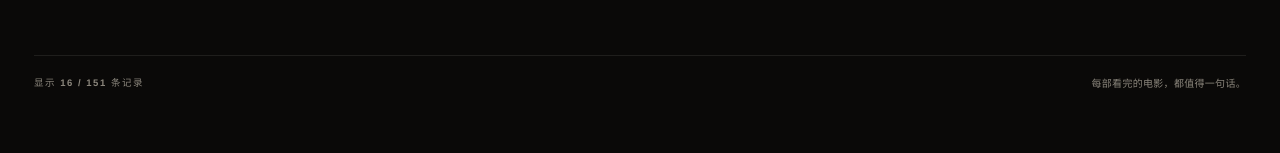
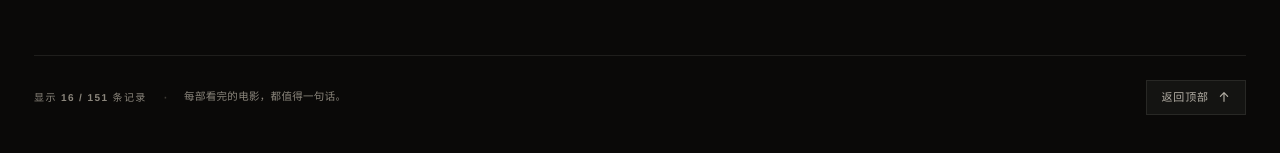
Before and after one commit to hujunalex1/FilmLog, a React (Vite) app: page / in a window 1280 px wide. Shown: the part 2384-2537 px from the top of the page. Built offline with nearby package versions, Linux system fonts and the light colour scheme; no server answers.

Commit message:
feat(ui): 在页面底部添加返回顶部按钮与浮动返回顶部按钮

```diff
--- a/src/App.jsx
+++ b/src/App.jsx
@@ -8,6 +8,7 @@ import EntryDetailDialog from './components/EntryDetailDialog';
 import DataDialog from './components/DataDialog';
 import AccountDialog from './components/AccountDialog';
 import ConfirmDialog from './components/ConfirmDialog';
+import BackToTop from './components/BackToTop';
 import Toast from './components/Toast';
 import { retiredSeedIds, seedEntries } from './data/content';
 import { usePersistentState } from './hooks/usePersistentState';
@@ -601,6 +602,7 @@ export default function App() {
         />
       )}
 
+      <BackToTop />
       <Toast toast={toast} onDismiss={dismissToast} />
     </div>
   );
--- /dev/null
+++ b/src/components/BackToTop.jsx
@@ -0,0 +1,30 @@
+import { useEffect, useState } from 'react';
+import { ArrowUpIcon } from './Icons';
+
+export default function BackToTop() {
+  const [visible, setVisible] = useState(false);
+
+  useEffect(() => {
+    const handleScroll = () => {
+      setVisible(window.scrollY > 480);
+    };
+
+    handleScroll();
+    window.addEventListener('scroll', handleScroll, { passive: true });
+    return () => window.removeEventListener('scroll', handleScroll);
+  }, []);
+
+  if (!visible) return null;
+
+  return (
+    <button
+      type="button"
+      onClick={() => window.scrollTo({ top: 0, behavior: 'smooth' })}
+      className="focus-ring fixed bottom-6 right-6 z-30 flex h-10 w-10 items-center justify-center rounded-full border border-hairline bg-panel text-mid shadow-[0_8px_24px_rgba(0,0,0,0.65)] transition-all duration-200 hover:border-hi/30 hover:text-hi active:scale-95"
+      aria-label="返回页面顶部"
+      title="返回顶部"
+    >
+      <ArrowUpIcon className="h-4 w-4" />
+    </button>
+  );
+}
--- a/src/components/Icons.jsx
+++ b/src/components/Icons.jsx
@@ -188,6 +188,14 @@ export function ArrowUpRightIcon({ className = '' }) {
   );
 }
 
+export function ArrowUpIcon({ className = '' }) {
+  return (
+    <svg viewBox="0 0 20 20" className={className} {...baseProps}>
+      <path d="M10 16.2V3.8M4.8 9l5.2-5.2L15.2 9" stroke="currentColor" strokeWidth="1.6" strokeLinecap="round" strokeLinejoin="round" />
+    </svg>
+  );
+}
+
 export function ArrowRightIcon({ className = '' }) {
   return (
     <svg viewBox="0 0 20 20" className={className} {...baseProps}>
--- a/src/components/JournalSection.jsx
+++ b/src/components/JournalSection.jsx
@@ -2,7 +2,7 @@ import { useEffect, useState } from 'react';
 import EmptyState from './EmptyState';
 import EntryCard from './EntryCard';
 import JournalToolbar from './JournalToolbar';
-import { HeartIcon, SearchIcon } from './Icons';
+import { ArrowUpIcon, HeartIcon, SearchIcon } from './Icons';
 
 const PAGE_SIZE = 16;
 
@@ -129,17 +129,34 @@ export default function JournalSection({
         </div>
       )}
 
-      {hasEntries && totalCount > 0 && (
-        <div className="mt-14 flex flex-wrap items-center justify-between gap-4 border-t border-hairline pt-5">
-          <p className="text-[9.5px] font-bold uppercase tracking-[.16em] text-low">
-            显示 {String(shownEntries.length).padStart(2, '0')} /{' '}
-            {String(totalCount).padStart(2, '0')} 条记录
-          </p>
-          <p className="text-[10px] tracking-[.03em] text-low">
+      <div className="mt-14 flex flex-wrap items-center justify-between gap-4 border-t border-hairline pt-6">
+        <div className="flex flex-wrap items-center gap-2.5 sm:gap-4">
+          {hasEntries && totalCount > 0 && (
+            <p className="text-[10px] font-bold uppercase tracking-[.14em] text-low">
+              显示 {String(shownEntries.length).padStart(2, '0')} /{' '}
+              {String(totalCount).padStart(2, '0')} 条记录
+            </p>
+          )}
+          {hasEntries && totalCount > 0 && (
+            <span className="hidden text-low/40 sm:inline" aria-hidden="true">
+              ·
+            </span>
+          )}
+          <p className="text-[10.5px] tracking-[.03em] text-low">
             每部看完的电影，都值得一句话。
           </p>
         </div>
-      )}
+
+        <button
+          type="button"
+          onClick={() => window.scrollTo({ top: 0, behavior: 'smooth' })}
+          className="focus-ring inline-flex items-center gap-2 border border-hairline bg-panel/60 px-3.5 py-2 text-[11px] font-semibold tracking-[.08em] text-mid transition-all duration-200 hover:border-hi/25 hover:text-hi active:scale-[.98]"
+          aria-label="返回页面顶部"
+        >
+          返回顶部
+          <ArrowUpIcon className="h-3.5 w-3.5" />
+        </button>
+      </div>
     </section>
   );
 }
```
